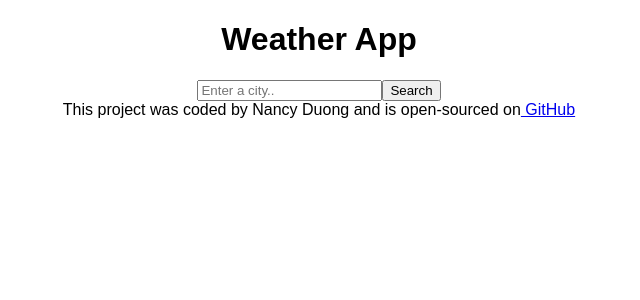
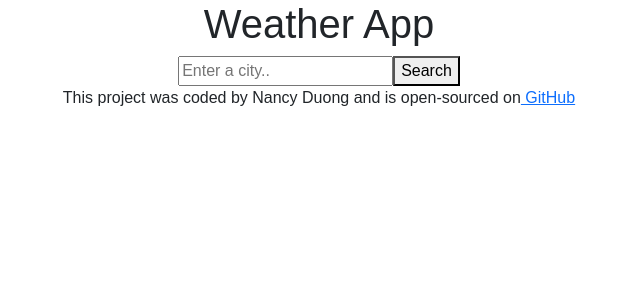
Before and after one commit to nanceed/react-weather-app, a React (Create React App) app: page / in a window 1280 px wide. Shown: the top 300 px of the page, without its empty margins (321-961 px from the left). Built offline with nearby package versions, Linux system fonts and the light colour scheme.

Commit message:
Added Bootstrap

```diff
--- a/package.json
+++ b/package.json
@@ -5,10 +5,11 @@
   "keywords": [],
   "main": "src/index.tsx",
   "dependencies": {
+    "axios": "1.7.7",
+    "bootstrap": "^5.3.3",
     "react": "^18.0.0",
     "react-dom": "^18.0.0",
-    "react-scripts": "^5.0.0",
-    "axios": "1.7.7"
+    "react-scripts": "^5.0.0"
   },
   "devDependencies": {
     "@types/react": "18.2.38",
--- a/src/App.js
+++ b/src/App.js
@@ -5,12 +5,15 @@
 export default function App() {
   return (
     <div className="App">
+      <div className="container">
       <h1>Weather App</h1>
+
       <WeatherSearch />
       <footer>
         This project was coded by Nancy Duong and is open-sourced on
         <a href="https://github.com/nanceed/react-weather-app" target="_blank"> GitHub </a>
         </footer>
+        </div>
     </div>
   );
 }
--- a/src/index.js
+++ b/src/index.js
@@ -1,6 +1,7 @@
 import { StrictMode } from "react";
 import { createRoot } from "react-dom/client";
 import WeatherSearch from "./WeatherSearch";
+import "bootstrap/dist/css/bootstrap.css";
 
 import App from "./App";
 
```
Also changed, not shown: public/index.html (+3 -21 lines), 1 other file (tests, documents, lock files or other folders).
